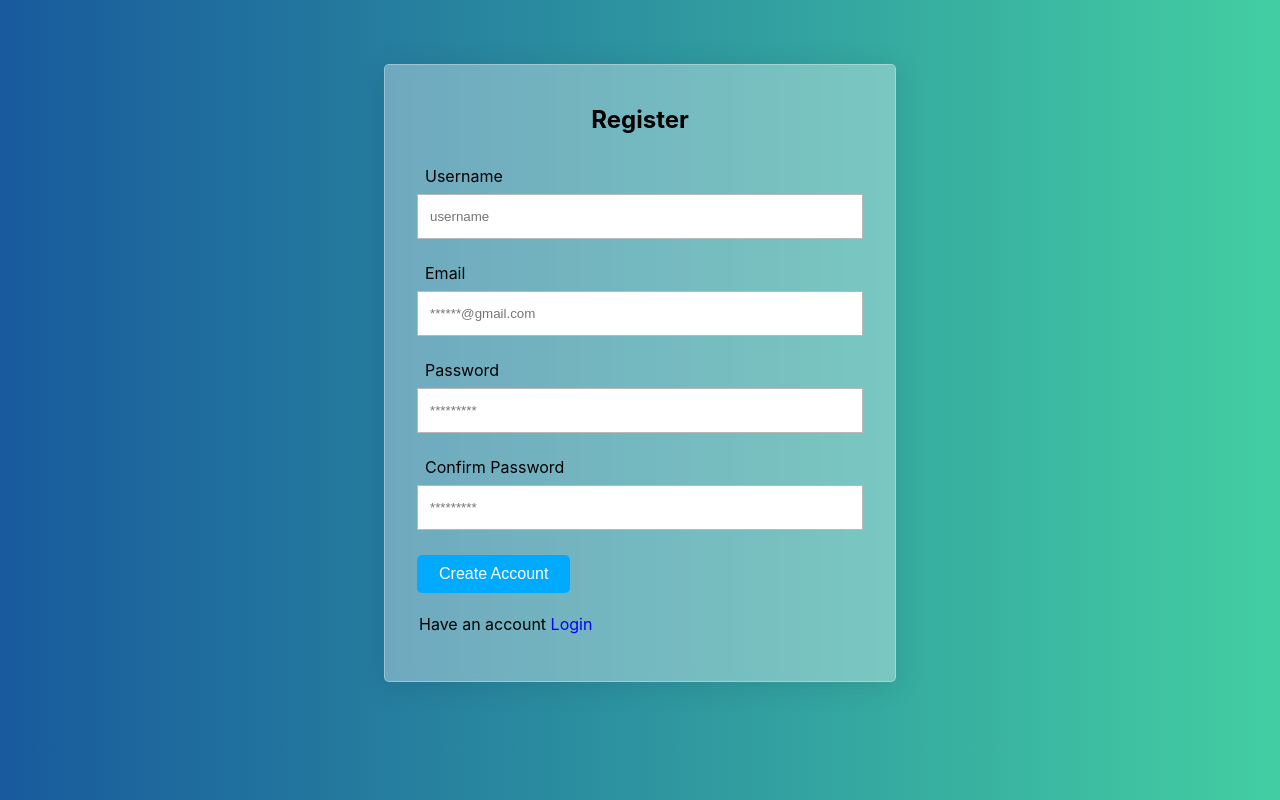
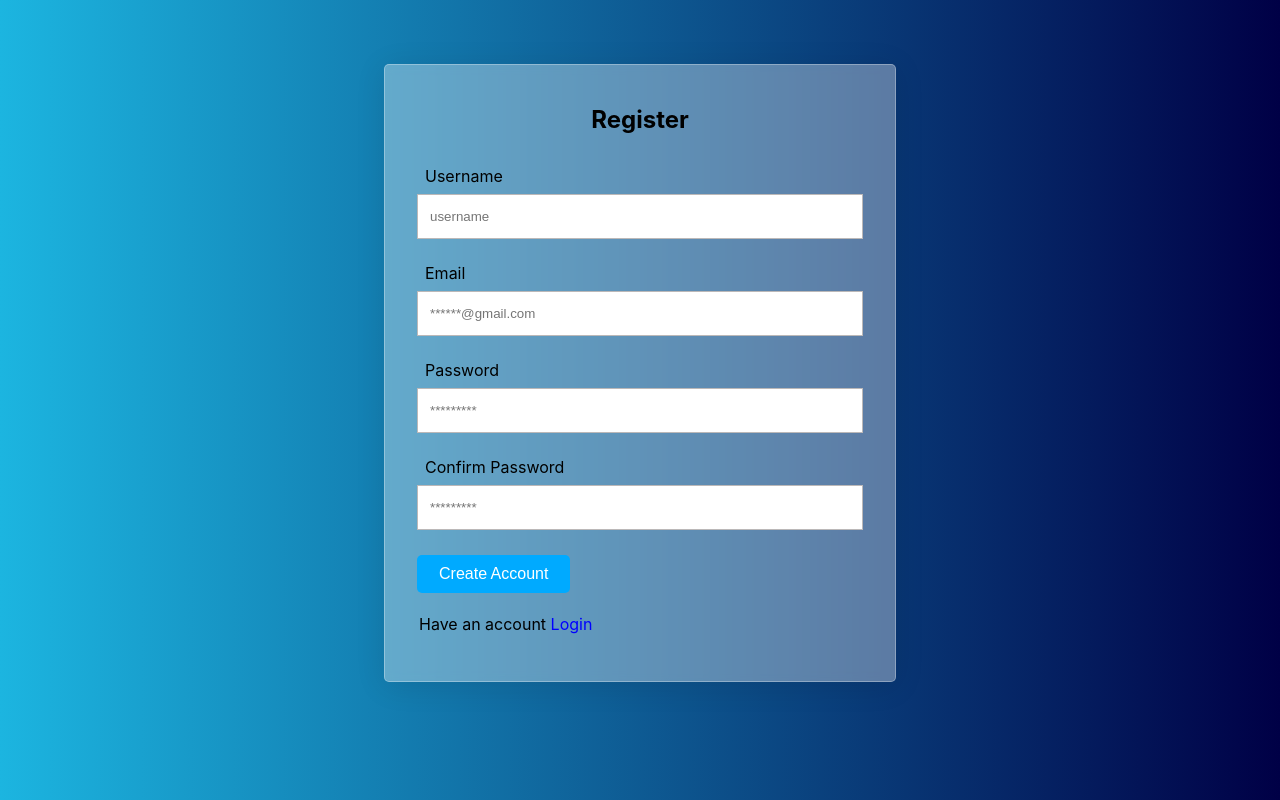
Before and after one commit to Racheal777/Todo-App, a React (Create React App) app: page /register in a window 1280 px wide. Built offline with nearby package versions, Linux system fonts and the light colour scheme.

Commit message:
error handling

```diff
--- a/src/App.css
+++ b/src/App.css
@@ -5,12 +5,25 @@
 
 }
 body{
+  background: #FC354C;
+background: -webkit-linear-gradient(to right, #0ABFBC, #FC354C);
+background: linear-gradient(to right, #0ABFBC, #FC354C);
+
+}
+
+body{
+  background: #000046;  /* fallback for old browsers */
+background: -webkit-linear-gradient(to right, #1CB5E0, #000046);  /* Chrome 10-25, Safari 5.1-6 */
+background: linear-gradient(to right, #1CB5E0, #000046); /* W3C, IE 10+/ Edge, Firefox 16+, Chrome 26+, Opera 12+, Safari 7+ */
+
+}
+/* body{
   background: #43cea2;
 background: -webkit-linear-gradient(to right, #185a9d, #43cea2);
 background: linear-gradient(to right, #185a9d, #43cea2);
 
 
-}
+} */
 strong{
   font-size: 1.8em;
   color: white;
--- a/src/App.js
+++ b/src/App.js
@@ -21,7 +21,7 @@ function App() {
 
       setLoading(true);
       // console.log(loading)
-      const add = await axios.post(`http://localhost:7070/savetodo/${JSON.parse(localStorage.getItem('userId'))}`, {
+      const add = await axios.post(`/savetodo/${JSON.parse(localStorage.getItem('userId'))}`, {
         todo: input,
         // id: JSON.parse(localStorage.getItem('userId'))
       });
@@ -43,8 +43,8 @@ function App() {
     try {
       setLoading(true);
       const deleteATodo = await axios.delete(
-        `http://localhost:7070/deletetodo/${id}`,
-        { withCredentials: true }
+        `/deletetodo/${id}`,
+        // { withCredentials: true }
       );
       // console.log(deleteATodo);
       setLoading(false);
@@ -58,26 +58,26 @@ function App() {
   const update = async (id) => {
     try {
       setLoading(true);
-      const getOne = await axios.get(`http://localhost:7070/gettodo/${id}`);
+      const getOne = await axios.get(`/gettodo/${id}`);
       const { data } = getOne;
 
       // setLoading(false)
       if (data.status === "pending") {
         let updated = await axios.put(
-          `http://localhost:7070/updatetodo/${data._id}`,
+          `/updatetodo/${data._id}`,
           {
             status: "done",
           },
-          { withCredentials: true }
+          // { withCredentials: true }
         );
         // setLoading(true)
       } else {
         let updat = await axios.put(
-          `http://localhost:7070/updatetodo/${data._id}`,
+          `/updatetodo/${data._id}`,
           {
             status: "pending",
           },
-          { withCredentials: true }
+          // { withCredentials: true }
         );
         console.log(updat);
       }
@@ -90,7 +90,7 @@ function App() {
   //fetching all todos
   useEffect(() => {
     const fetching = async () => {
-      const getTodos = await axios.get(`http://localhost:7070/api/users/oneuser/${JSON.parse(localStorage.getItem('userId'))}`);
+      const getTodos = await axios.get(`/api/users/oneuser/${JSON.parse(localStorage.getItem('userId'))}`);
       const { data } = getTodos;
       // const res = getTodos.data
       console.log(data)
@@ -137,7 +137,7 @@ function App() {
   const logout = async () => {
     try {
       const logg = await axios.get(
-        "http://localhost:7070/api/users/loggingout",
+        "/api/users/loggingout",
         { withCredentials: true }
       );
 
@@ -191,7 +191,7 @@ function App() {
             onChange={(e) => setInput(e.target.value)}
           />
 
-          <button type="submit" disabled={!input} onClick={addTodo}>
+          <button type="submit"  disabled={!input} onClick={addTodo}>
             Add a todo
           </button>
         </form>
--- a/src/components/login.jsx
+++ b/src/components/login.jsx
@@ -22,12 +22,13 @@ export default function Login() {
       e.preventDefault();
 
       setLoading(true);
-      const firstu = await axios.post("http://localhost:7070/api/users/login", {
+      const firstu = await axios.post("/api/users/login", {
         email,
        password,
       },
       //adding credentials to enable it set the cookie from the server
-      { withCredentials: true});
+      // { withCredentials: true}
+      );
 
       const res = firstu.data;
       setEmail("");
--- a/src/components/signup.jsx
+++ b/src/components/signup.jsx
@@ -9,6 +9,10 @@ const Signup = () => {
   const [ password, setPassword ] = useState("");
   const [ username, setUsername ] = useState("");
   const [ confirmPassword, setconfirmPassword ] = useState("");
+  const [ error, setError ] = useState('')
+  const [ emailError, setEmailError] = useState('')
+  const [ passwordError, setPasswordError] = useState('')
+  const [ CpasswordError, setCPasswordError] = useState('')
 
   let navigate = useNavigate();
   //function for saving the data
@@ -16,13 +20,21 @@ const Signup = () => {
     try {
       e.preventDefault();
 
-      //making a request to the api with axios for saving user data
-      const firstu = await axios.post("http://localhost:7070/api/users/save", {
+      if(email === ''){
+        setEmailError("Please enter email")
+      }else if(password === ''){
+        setPasswordError("Please enter password")
+      }else if(confirmPassword === ''){
+        setError("Please confirm your password")
+      }
+    else if(password === confirmPassword){
+      const firstu = await axios.post("/api/users/save", {
         username,
         email,
         password,
      },
-      {withCredentials: true});
+     // {withCredentials: true}
+     );
 
      setEmail("");
      setPassword('')
@@ -39,6 +51,12 @@ const Signup = () => {
 
      }
      console.log(res.user);
+    }else{
+      setError("password do not match")
+      console.log('password do not match')
+    }
+      //making a request to the api with axios for saving user data
+
 
     } catch (error) {
       console.log(error);
@@ -74,6 +92,7 @@ const Signup = () => {
               placeholder="******@gmail.com"
               onChange={(e) => setEmail(e.target.value)}
             />
+            <span> {emailError} </span>
           </div>
 
           <div className="full">
@@ -85,6 +104,7 @@ const Signup = () => {
               placeholder="*********"
               onChange={(e) => setPassword(e.target.value)}
             />
+             <span> {passwordError} </span>
           </div>
 
           <div className="full">
@@ -96,11 +116,13 @@ const Signup = () => {
               placeholder="*********"
               onChange={(e) => setconfirmPassword(e.target.value)}
             />
+
+            <span> {error} </span>
           </div>
 
           <button
             type="submit"
-            disabled={!email && !password && !username}
+            // disabled={!email && !password && !username && !confirmPassword}
             onClick={addUser}
           >
             Create Account
--- a/src/components/todo.jsx
+++ b/src/components/todo.jsx
@@ -10,14 +10,14 @@ function Todo({ duty, del, update }) {
   }, [check]);
   return (
     <div>
-      <div className="todo">
-        <div
-          className="check"
+      <div className="todo"
           style={
             duty.status === "done" || check
-              ? { textDecoration: "line-through" }
+              ? { backgroundColor: "grey" }
               : { textDecoration: "none" }
-          }
+          }>
+        <div className="check"
+
         >
           <input
             type="checkbox"
--- a/src/form.css
+++ b/src/form.css
@@ -73,3 +73,9 @@ border: 1px solid rgba(255, 255, 255, 0.3);
     color: blue;
     text-decoration: none;
 }
+
+.full span{
+    color: red;
+    text-align: center;
+    padding: 4px 2px;
+}
--- a/src/index.js
+++ b/src/index.js
@@ -1,6 +1,7 @@
 import React from 'react';
 import ReactDOM from 'react-dom';
 import './index.css';
+import axios from 'axios';
 import './form.css'
 import App from './App';
 import Login from './components/login';
@@ -8,6 +9,11 @@ import Signup from './components/signup';
 import reportWebVitals from './reportWebVitals';
 import {BrowserRouter, Routes, Route} from 'react-router-dom'
 
+
+
+//axios making the api default
+axios.defaults.baseURL = "http://localhost:7070"
+axios.defaults.withCredentials = true
 
 ReactDOM.render(
   <React.StrictMode>
```
Lines whose indentation alone changed are shown as unchanged.
